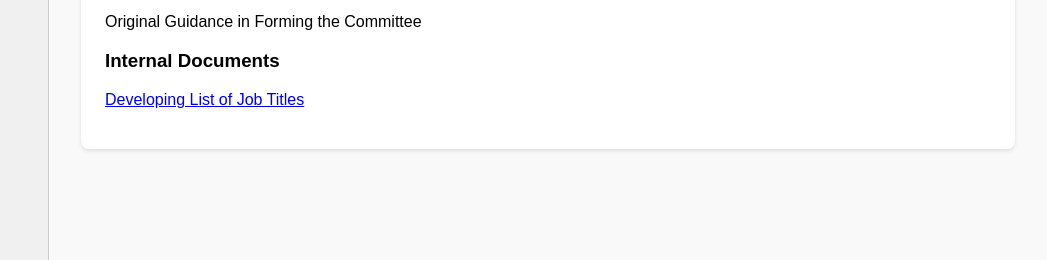
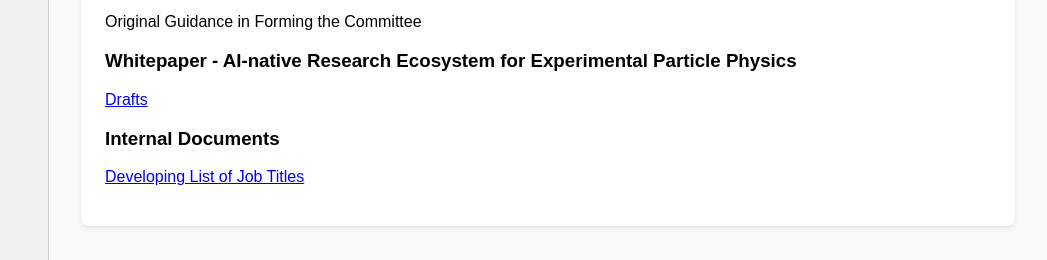
Before and after one commit to imfisk/CPSC, a plain HTML site: page docs.html in a window 1280 px wide. Shown: the part 303-563 px from the top of the page, 233-1280 px from the left. Drawn offline with Linux system fonts and the light colour scheme.

Commit message:
add a link to a (soon to be added) apge about the AI/ML Whitepaper

```diff
--- a/docs.html
+++ b/docs.html
@@ -128,6 +128,9 @@
   <p><a href="https://imfisk.github.io/CPSC/FTF_CPSC-1.pdf">Foundation Task Force Report</a></p>
   <p>Original Guidance in Forming the Committee</p>
 <p>
+    <h3>Whitepaper - AI-native Research Ecosystem for Experimental Particle Physics</h3>
+<a href="https://imfisk.github.io/CPSC/documents-and-reports/aiml2026/index.html">Drafts</a>
+<p>
     <h3>Internal Documents</h3>
 <a href="https://imfisk.github.io/CPSC/jobtitles.html">Developing List of Job Titles</a>
 <p>
```
